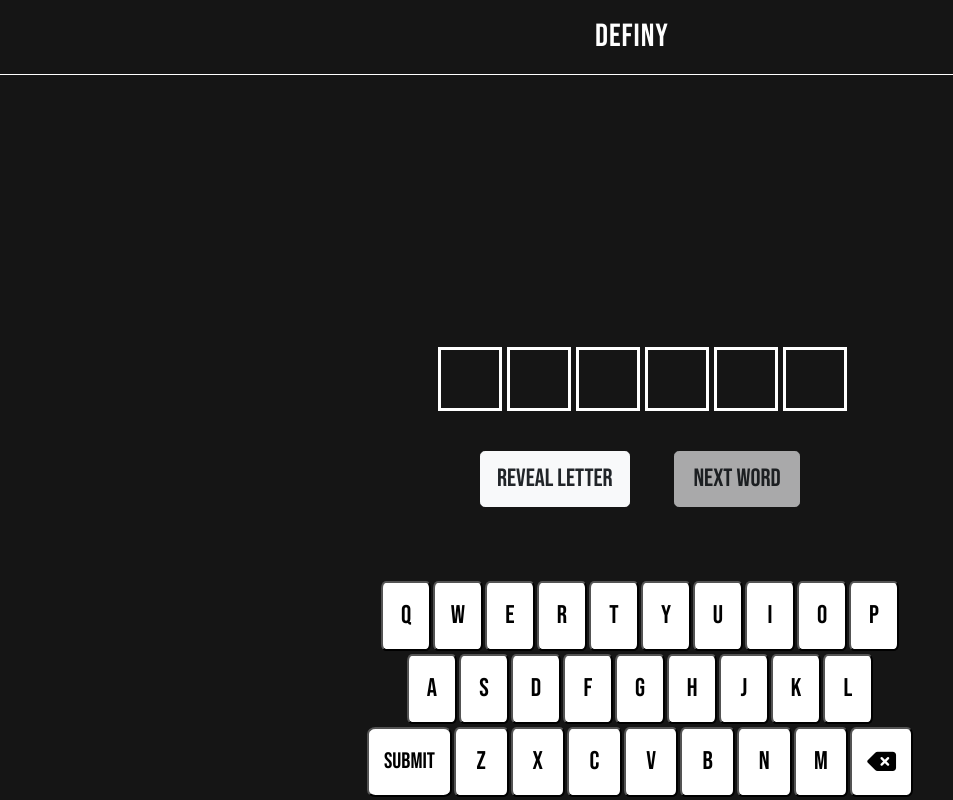
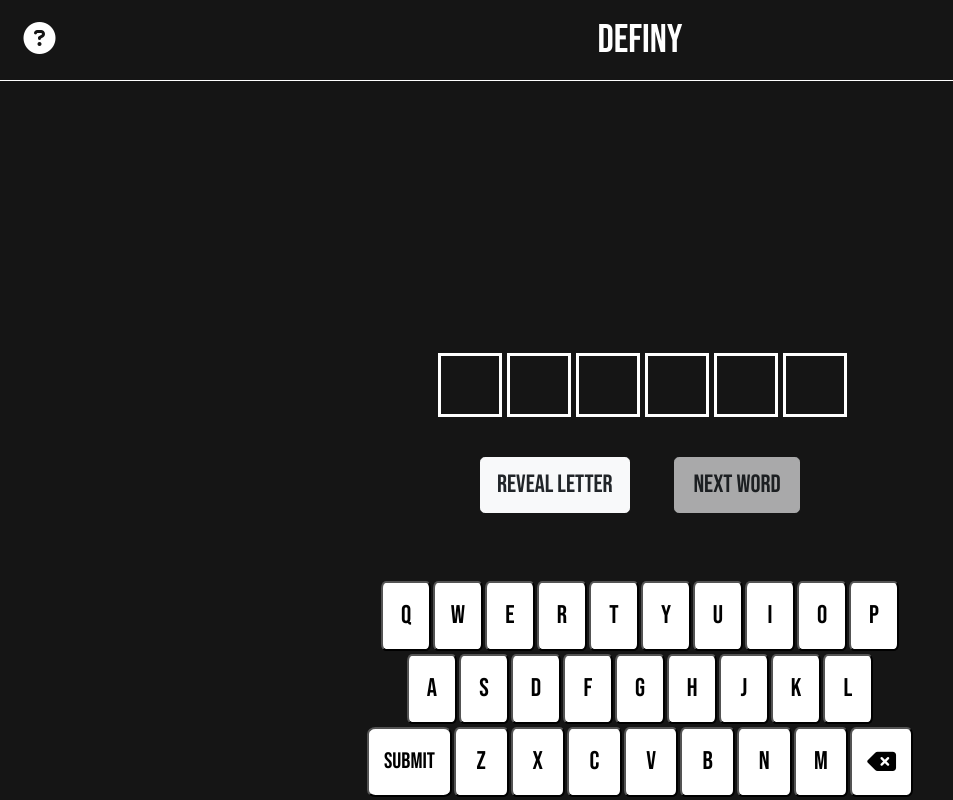
Before and after one commit to jacobbaber/Definy, a website: page index.html in a window 1280 px wide. Shown: the whole page, without its empty margins (0-953 px from the left). Drawn offline with nearby package versions, Linux system fonts and the light colour scheme; no server answers.

Commit message:
restructured navbar, added help icon button

```diff
--- a/index.html
+++ b/index.html
@@ -39,12 +39,13 @@
   </head>
   <body>
     <!-- As a heading -->
-    <div class="nav-container container-fluid">
-      <nav class="navbar navbar-expand-lg border-bottom border-white">
-        <div class="container-fluid justify-content-center">
-          <span class="definy-logo navbar-brand">Definy</span>
-        </div>
-      </nav>
+    <div class="header border-bottom border-white">
+      <div class="howToPlayContainer">
+        <div><i class="fa-solid fa-circle-question howToPlay"></i></div>
+      </div>
+      <div class="logo-container">
+        <h1>Definy</h1>
+      </div>
     </div>
     <div class="container def-container">
       <h4 id="definition"></h4>
@@ -52,6 +53,7 @@
     <div id="box-container" class="box-container container align-items-center">
       <div id="wordRow"></div>
     </div>
+
     <div class="container button-container">
       <button
         type="button"
--- a/styles.css
+++ b/styles.css
@@ -13,6 +13,39 @@
   font-family: "Bebas Neue", cursive;
   height: -webkit-fill-available;
 }
+
+.howToPlayContainer {
+  display: flex;
+  align-items: center;
+  justify-content: center;
+  width: 5%;
+}
+.howToPlay {
+  font-size: 2em;
+  color: white;
+}
+
+.header {
+  display: flex;
+  flex-direction: row;
+  align-items: center;
+  justify-content: flex-start;
+  padding: 0.5em;
+}
+
+.logo-container {
+  width: 90%;
+  display: flex;
+  align-items: center;
+  justify-content: center;
+  color: white;
+  padding-top: 0.5em;
+}
+
+.navbar {
+  justify-content: center;
+}
+
 .definy-logo {
   color: white;
   font-size: 2em;
@@ -21,6 +54,7 @@
 
 .nav-container {
   padding: 0;
+  display: inline;
 }
 
 #definition {
```
